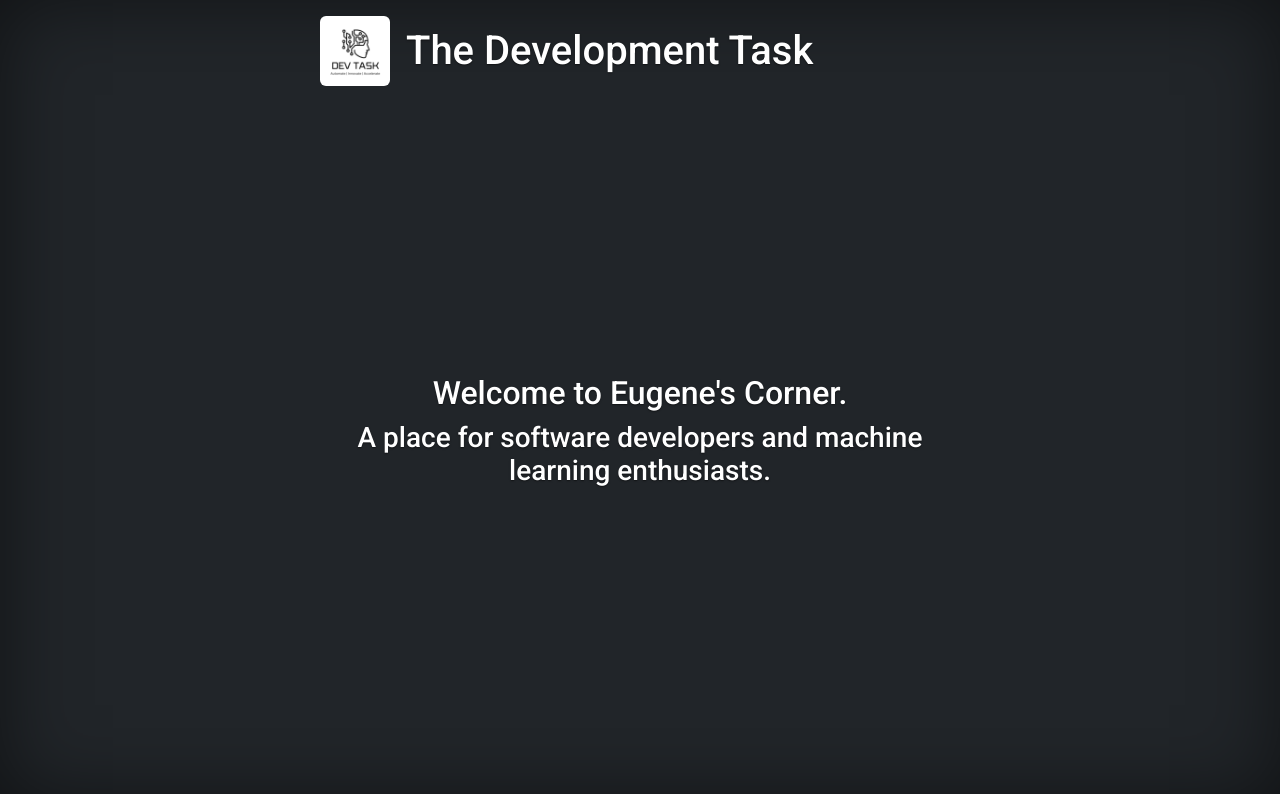
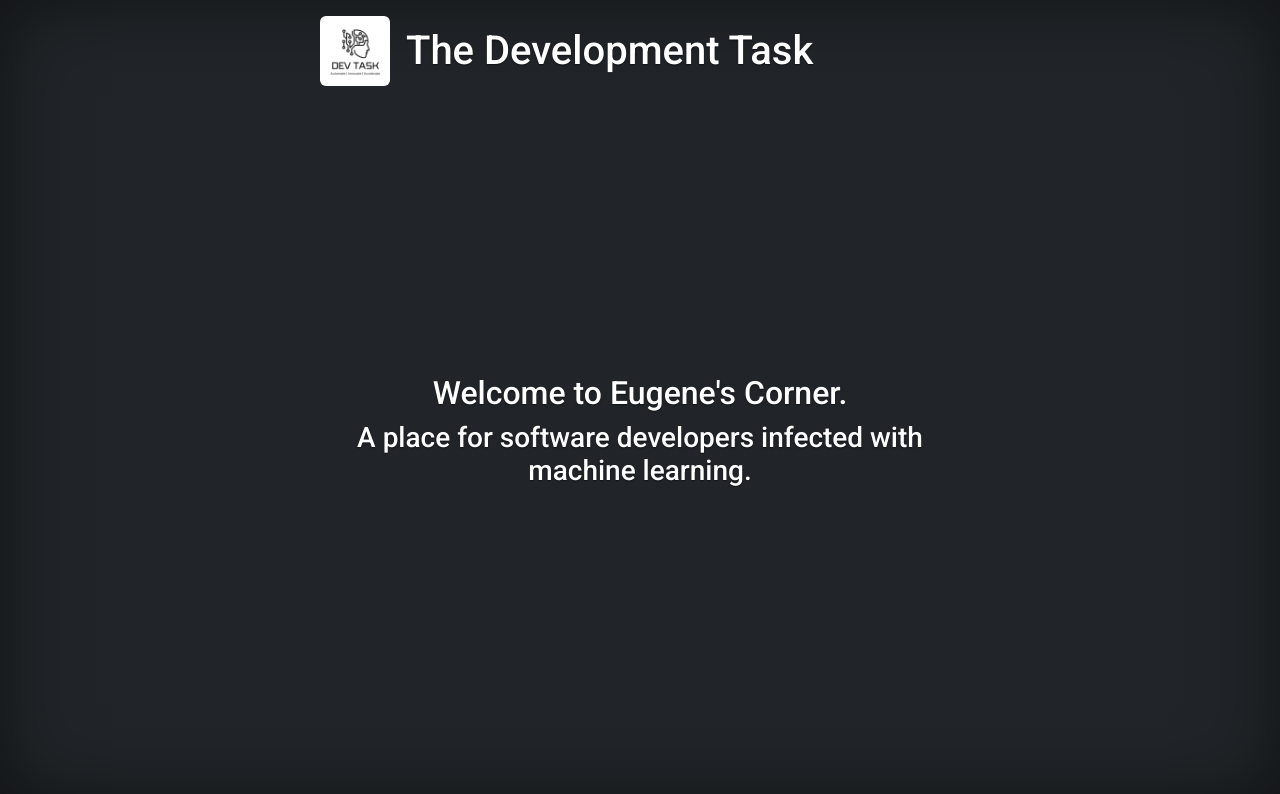
Before and after one commit to EugeneVSL/eugenevsl.github.io, a React (Create React App) app: page / in a window 1280 px wide. Shown: the top 794 px of the page. Built offline with nearby package versions, Linux system fonts and the light colour scheme.

Commit message:
Quick update
Quick update

```diff
--- a/src/pages/home/home.jsx
+++ b/src/pages/home/home.jsx
@@ -11,7 +11,7 @@ export const Home = () => {
             <Header />
             <main className="inner cover">
                 <h2 className="">Welcome to Eugene's Corner.</h2>
- 				<h3 className="">A place for software developers and machine learning enthusiasts.</h3>
+ 				<h3 className="">A place for software developers infected with machine learning.</h3>
             </main>
             <Footer />
         </>
```
Also changed, not shown: src/components/header/header.jsx (+5 -9 lines).
